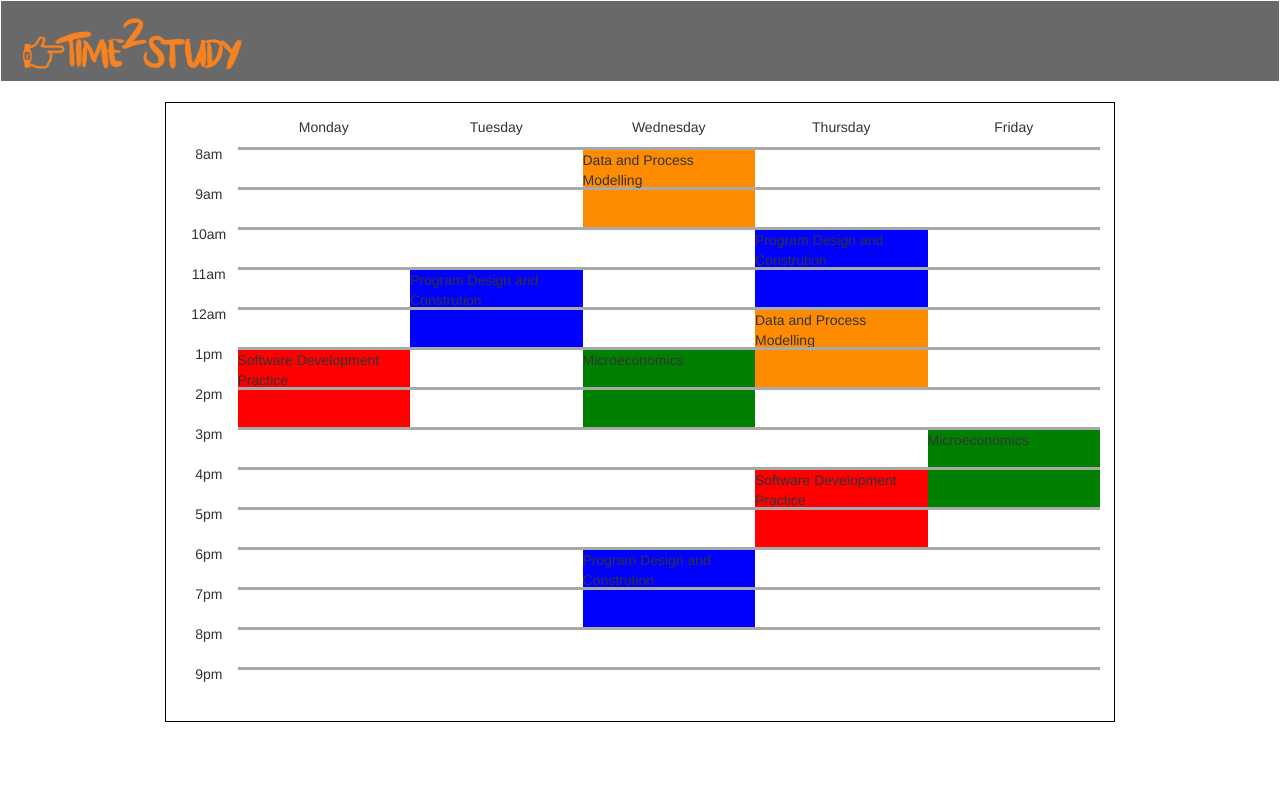
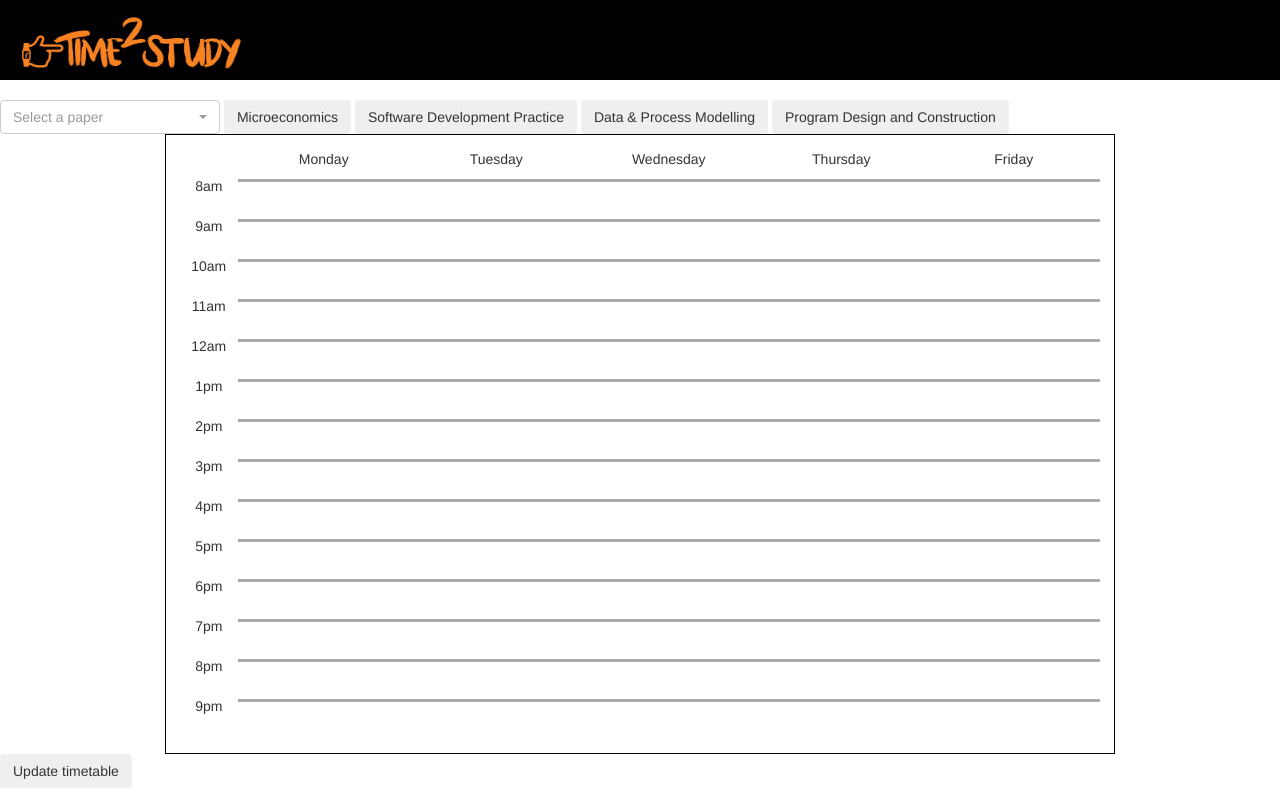
Before and after one commit to KiwiFisher/Time2Study, a Flask app: page / in a window 1280 px wide. Run offline with Flask 2, Linux system fonts and the light colour scheme; parts of the project's set-up code (start-up, migrations or seed data) failed here and were passed over; some libraries are stand-ins or nearby versions.

Commit message:
Added dropdown and buttons

```diff
--- a/static/css/calendar.css
+++ b/static/css/calendar.css
@@ -46,38 +46,33 @@
 
 .navbar-gap {
     height: 80px;
-    background-color: dimgrey;
+    background-color: black; //dimgrey
 }
 
 /** First paper**/
 .time-slot-enrolled-1{
-    border-top: solid darkgray;
     height: 40px;
     margin: 0px;
-    background-color: red;
-
+    background-color: #CD5360;
 }
 
 /** Second paper**/
 .time-slot-enrolled-2{
-    border-top: solid darkgray;
     height: 40px;
     margin: 0px;
-    background-color: green;
+    background-color: #88D317;
 }
 
 /** Third paper**/
 .time-slot-enrolled-3{
-    border-top: solid darkgray;
     height: 40px;
     margin: 0px;
-    background-color: blue;
+    background-color: #43C0F6;
 }
 
 /** Fourth paper**/
 .time-slot-enrolled-4{
-    border-top: solid darkgray;
     height: 40px;
     margin: 0px;
-    background-color: darkorange;
+    background-color: #F19F4D;
 }
--- a/static/css/main-theme.css
+++ b/static/css/main-theme.css
@@ -1,5 +1,5 @@
 #navbar-bg {
-    background-color: #555759;
+    background-color: 555759;
     height: 75px;
 }
 
--- a/static/js/main.js
+++ b/static/js/main.js
@@ -300,6 +300,7 @@ var proposals = [
 
 // Choose the paper and stream
 // Find time and day for a class
+function updateTimetable(){
 for (papers_no  = 0; papers_no < 4; ++papers_no) {
     var timetablePaper = proposals[0][papers_no];
     console.log(timetablePaper);
@@ -344,3 +345,23 @@ for (papers_no  = 0; papers_no < 4; ++papers_no) {
 
     }
 }
+
+}
+
+function clearTimetable() {
+    var timeslotArray = document.getElementsByClassName("time-slot-enrolled");
+
+    for(var i = (timeslotArray.length - 1); i >= 0; i--)
+    {
+        timestampArray[i].className = "time-slot";
+    }
+}
+
+
+
+function addPaper() {
+    var paper_added = document.getElementsByClassName("selectpicker").title;
+    console.log(paper_added);
+    document.getElementsById("class1").innerHTML = "";
+    document.getElementsById("class1").innerHTML = paper_added;
+}
--- a/templates/index.html
+++ b/templates/index.html
@@ -5,14 +5,41 @@
     <title>Time2Study</title>
     <link href="https://maxcdn.bootstrapcdn.com/bootstrap/3.3.7/css/bootstrap.min.css" rel="stylesheet" integrity="sha384-BVYiiSIFeK1dGmJRAkycuHAHRg32OmUcww7on3RYdg4Va+PmSTsz/K68vbdEjh4u" crossorigin="anonymous">
     <link rel="stylesheet" href="../static/css/calendar.css">
+    <link rel="stylesheet" href="../static/css/main-theme.css">
+    <link rel="stylesheet" href="//cdnjs.cloudflare.com/ajax/libs/bootstrap-select/1.12.4/css/bootstrap-select.min.css">
 </head>
 <body>
     <div class="navbar">
         <div class="navbar-brand">
             <img src="../static/assets/logo.png" height="58" width="229"/>
         </div>
-    <div class="navbar-gap"></div>
+        <div class="navbar-gap" >
+
         </div>
+    </div>
+    <div class="paper-selector">
+        <select class="selectpicker" id="paper_selection" data-live-search="true" title="Select a paper" onclick="addPaper()">
+            <option>Software Development Practice</option>
+            <option>Microeconomics</option>
+            <option>Program Design and Construction</option>
+            <option>Data and Process Modelling</option>
+            <option>Programming 1</option>
+            <option>Programming 2</option>
+            <option>Logical Database Design</option>
+            <option>Game Programming</option>
+            <option>Theory of Computation</option>
+            <option>Research Project</option>
+            <option>Programming Languages</option>
+            <option>Food Industry Legislation</option>
+
+        </select>
+        <button type="button" class="btn" id="paper1">Microeconomics</button>
+        <button type="button" class="btn" id="paper2">Software Development Practice</button>
+        <button type="button" class="btn" id="paper3">Data & Process Modelling</button>
+        <button type="button" class="btn" id="paper4">Program Design and Construction</button>
+
+    </div>
+
     <div class="calendar">
 
         <div class="day-heading"></div>
@@ -475,12 +502,15 @@
 
         </div>
 
+    <button type="button" class="btn" id="update" onclick="updateTimetable()">Update timetable</button>
 
 </body>
 
 <footer>
+
+    <script src="https://ajax.googleapis.com/ajax/libs/jquery/3.2.1/jquery.min.js"></script>
     <script src="../static/js/main.js"></script>
     <script src="https://maxcdn.bootstrapcdn.com/bootstrap/3.3.7/js/bootstrap.min.js" integrity="sha384-Tc5IQib027qvyjSMfHjOMaLkfuWVxZxUPnCJA7l2mCWNIpG9mGCD8wGNIcPD7Txa" crossorigin="anonymous"></script>
-
+    <script src="//cdnjs.cloudflare.com/ajax/libs/bootstrap-select/1.12.4/js/bootstrap-select.min.js"></script>
 </footer>
 </html>
```
Lines whose indentation alone changed are shown as unchanged.
